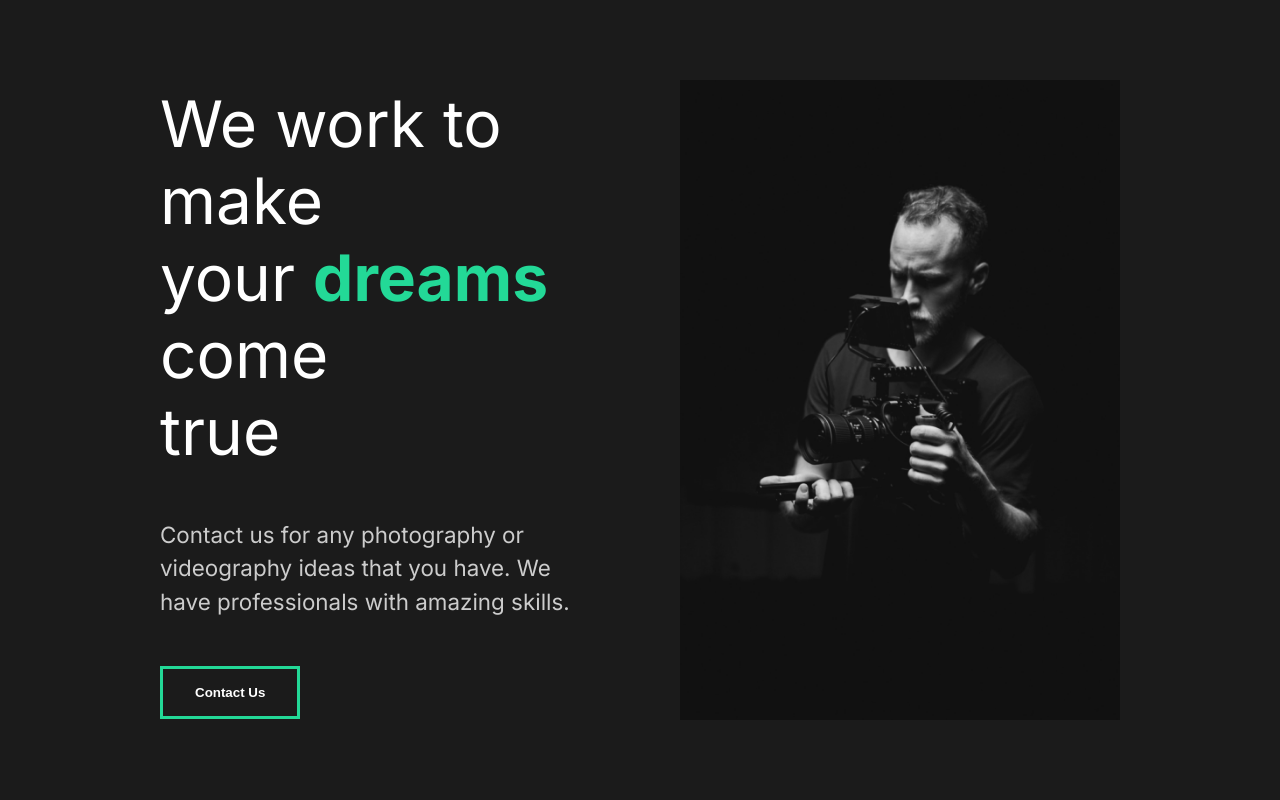
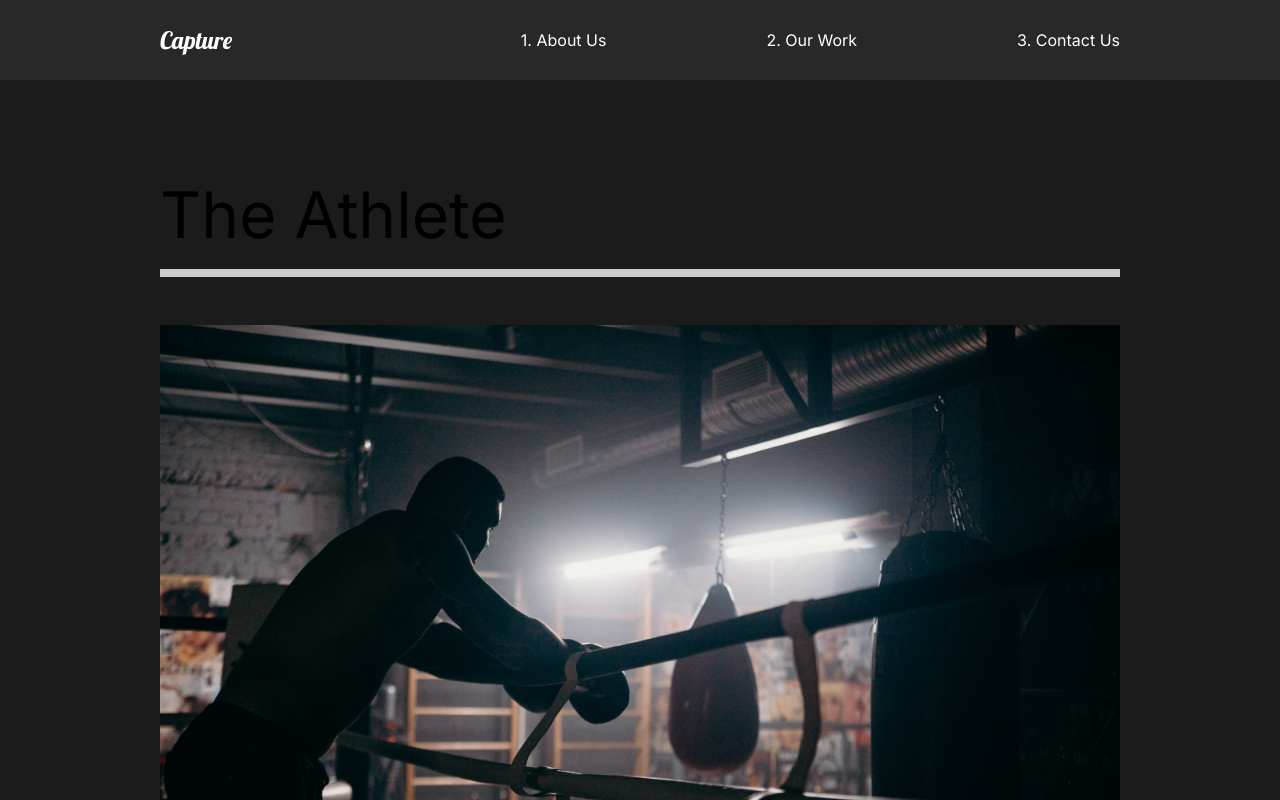
Before and after one commit to bobpatton3/react-training-capture-project, a React (Create React App) app: page /work in a window 1280 px wide. Shown: the top 800 px of the page. Built offline with nearby package versions, Linux system fonts and the light colour scheme.

Commit message:
After Section 11

```diff
--- a/src/App.js
+++ b/src/App.js
@@ -1,12 +1,25 @@
 import React from 'react';
 import AboutUs from './pages/AboutUs';
+import ContactUs from './pages/ContactUs';
+import OurWork from './pages/OurWork';
+import MovieDetail from './pages/MovieDetail';
 import GlobalStyle from './components/GlobalStyle';
+import Nav from './components/Nav';
+import { Routes, Route, BrowserRouter } from 'react-router-dom';
 
 function App() {
   return (
     <div className="App">
       <GlobalStyle />
-      <AboutUs />
+      <BrowserRouter>
+        <Nav />
+        <Routes>
+          <Route path="/" element={<AboutUs />} />
+          <Route path="work/*" element={<OurWork />} />
+          <Route path="contact" element={<ContactUs />} />
+          <Route path="work/:id" element={<MovieDetail />} />
+        </Routes>
+      </BrowserRouter>
     </div>
   );
 }
--- a/src/components/AboutSection.js
+++ b/src/components/AboutSection.js
@@ -1,6 +1,5 @@
 import React from "react";
 import home1 from '../img/home1.png';
-import styled from "styled-components";
 import {About, Description, Image, Hide} from '../style.js';
 
 const AboutSection = () => {
--- a/src/components/FaqSection.js
+++ b/src/components/FaqSection.js
@@ -1,8 +1,10 @@
 import React from "react";
+import styled from "styled-components";
+import {About} from '../style.js';
 
 const FaqSection = () => {
     return (
-        <div className="faq">
+        <Faq>
             <h2>Any Questions <span>FAQ</span></h2>
             <div className="question">
                 <h4>How Do I Start?</h4>
@@ -13,6 +15,7 @@
                         Necessitatibus, neque.
                     </p>
                 </div>
+                <div className="faq-line"></div>
             </div>
             <div className="question">
                 <h4>Daily Schedule?</h4>
@@ -23,6 +26,7 @@
                         Necessitatibus, neque.
                     </p>
                 </div>
+                <div className="faq-line"></div>
             </div>
             <div className="question">
                 <h4>Different Payment Methods?</h4>
@@ -33,6 +37,7 @@
                         Necessitatibus, neque.
                     </p>
                 </div>
+                <div className="faq-line"></div>
             </div>
 
             <div className="question">
@@ -44,9 +49,37 @@
                         Necessitatibus, neque.
                     </p>
                 </div>
+                <div className="faq-line"></div>
             </div>
-        </div>
-    )
+        </Faq>
+    );
 }
 
+const Faq = styled(About)`
+    display: block;
+    span{
+        display: block;
+    }
+    h2 {
+        padding-bottom: 2rem;
+        font-weight: lighter;
+    }
+    .faq-line {
+        background: #cccccc;
+        height: 0.2rem;
+        margin: 2rem 0rem;
+        width: 100%;
+    }
+    .question {
+        padding: 3rem 0rem;
+        cursor: pointer;
+    }
+    .answer {
+        padding: 2rem 0rem;
+        p{
+            padding: 1rem 0rem;
+        }
+    }
+`;
+
 export default FaqSection;
--- a/src/components/GlobalStyle.js
+++ b/src/components/GlobalStyle.js
@@ -36,6 +36,7 @@
 }
 h4 {
     font-weight: bold;
+    font-size: 2rem;
 }
 span {
     font-weight: bold;
--- /dev/null
+++ b/src/components/Nav.js
@@ -0,0 +1,51 @@
+import React from "react";
+import styled from "styled-components";
+import { Link } from "react-router-dom";
+
+const Nav = () => {
+    return(
+        <StyledNav>
+            <h1><Link id="logo" to="">Capture</Link></h1>
+            <ul>
+                <li>
+                    <Link to="">1. About Us</Link>
+                </li>
+                <li>
+                    <Link to="work">2. Our Work</Link>
+                </li>
+                <li>
+                    <Link to="contact">3. Contact Us</Link>
+                </li>
+            </ul>
+        </StyledNav>
+    );
+}
+
+const StyledNav = styled.nav`
+    min-height: 10vh;
+    display: flex;
+    margin: auto;
+    justify-content: space-between;
+    align-items: center;
+    padding: 1rem 10rem;
+    background: #282828;
+    a {
+        color: white;
+        text-decoration: none;
+    }
+    ul {
+        display: flex;
+        list-style: none;
+    }
+    #logo {
+        font-size: 1.5rem;
+        font-family: "Lobster", cursive;
+        font-weight: lighter;
+    }
+    li {
+        padding-left: 10rem;
+        position: relative;
+    }
+`
+
+export default Nav;
--- a/src/components/ServicesSection.js
+++ b/src/components/ServicesSection.js
@@ -5,7 +5,7 @@
 import teamwork from '../img/teamwork.svg';
 import home2 from '../img/home2.png';
 import styled from "styled-components";
-import {About, Description, Image, Hide} from '../style.js';
+import {About, Description, Image} from '../style.js';
 
 const ServicesSection = () => {
     return (
--- /dev/null
+++ b/src/movieState.js
@@ -0,0 +1,81 @@
+//Import Images
+import athlete from "./img/athlete-small.png";
+import goodtimes from "./img/goodtimes-small.png";
+import theracer from "./img/theracer-small.png";
+import athlete2 from "./img/athlete2.png";
+import goodtimes2 from "./img/good-times2.jpg";
+import theracer2 from "./img/the-racer2.jpg";
+
+export const MovieState = () => {
+  return [
+    {
+      title: "The Athlete",
+      mainImg: athlete,
+      secondaryImg: athlete2,
+      url: "/work/the-athlete",
+      awards: [
+        {
+          title: "Truly A masterpiece",
+          description:
+            "“Lorem Ipsum is simply dummy text of the printing and typesetting industry.”",
+        },
+        {
+          title: "Fresh look on a brutal sport.",
+          description:
+            "“Lorem Ipsum is simply dummy text of the printing and typesetting industry.”",
+        },
+        {
+          title: "It’s okay lmao.",
+          description:
+            "“Lorem Ipsum is simply dummy text of the printing and typesetting industry.”",
+        },
+      ],
+    },
+    {
+      title: "Good Times",
+      mainImg: goodtimes,
+      url: "/work/good-times",
+      secondaryImg: goodtimes2,
+      awards: [
+        {
+          title: "Truly A masterpiece",
+          description:
+            "“Lorem Ipsum is simply dummy text of the printing and typesetting industry.”",
+        },
+        {
+          title: "Fresh look on a brutal sport.",
+          description:
+            "“Lorem Ipsum is simply dummy text of the printing and typesetting industry.”",
+        },
+        {
+          title: "It’s okay lmao.",
+          description:
+            "“Lorem Ipsum is simply dummy text of the printing and typesetting industry.”",
+        },
+      ],
+    },
+    {
+      title: "The Racer",
+      mainImg: theracer,
+      url: "/work/the-racer",
+      secondaryImg: theracer2,
+      awards: [
+        {
+          title: "Truly A masterpiece",
+          description:
+            "“Lorem Ipsum is simply dummy text of the printing and typesetting industry.”",
+        },
+        {
+          title: "Fresh look on a brutal sport.",
+          description:
+            "“Lorem Ipsum is simply dummy text of the printing and typesetting industry.”",
+        },
+        {
+          title: "It’s okay lmao.",
+          description:
+            "“Lorem Ipsum is simply dummy text of the printing and typesetting industry.”",
+        },
+      ],
+    },
+  ];
+};
--- /dev/null
+++ b/src/pages/ContactUs.js
@@ -0,0 +1,11 @@
+import React from "react";
+
+const ContactUs = () => {
+    return (
+        <div>
+            <h1>Contact Us</h1>
+        </div>
+    )
+}
+
+export default ContactUs;
--- /dev/null
+++ b/src/pages/MovieDetail.js
@@ -0,0 +1,108 @@
+import React, {useState, useEffect} from "react";
+import styled from "styled-components";
+import { useNavigate, useLocation } from 'react-router-dom';
+import { MovieState } from '../movieState';
+
+const MovieDetail = () => {
+    const navigate = useNavigate();
+    const [movies, setMovies] = useState(MovieState);
+    const [movie, setMovie] = useState(null);
+    const url = useLocation().pathname;
+
+    useEffect(() => {
+        const currentMovie = movies.filter((stateMovie) => stateMovie.url === url);
+        setMovie(currentMovie[0]);
+    }, [movies, url]);
+
+    return (
+        <>
+        {movie && (
+            <Details>
+                <HeadLine>
+                    <h2>{movie.title}</h2>
+                    <img src={movie.mainImg} alt="movie" />
+                </HeadLine>
+                <Awards >
+                    {movie.awards.map((award) => (
+                        <Award
+                            title={award.title}
+                            description={award.description}
+                            key={award.title}
+                        />
+                    ))}
+                </Awards>
+                <ImageDisplay>
+                    <img src={movie.secondaryImg} alt="movie" />
+                </ImageDisplay>
+            </Details>
+        )}
+        </ >
+    );
+}
+
+const Details = styled.div`
+    color: white;
+`
+
+const Awards = styled.div`
+    min-height: 80vh;
+    display: flex;
+    margin: 5rem 10rem;
+    align-items: center;
+    justify-content: space-around;
+`
+
+const AwardStyle = styled.div`
+    padding: 5rem;
+    h3{
+        font-size: 2rem;
+    }
+    .line{
+        width: 100%;
+        background: #23d997;
+        height: 0.5rem;
+        margin: 1rem 0rem;
+    }
+    p{
+        padding: 2rem 0rem;
+    }
+`
+
+const Award = ({title, description}) => {
+    return(
+        <AwardStyle>
+            <h3>{title}</h3>
+            <div className="line"></div>
+            <p>{description}</p>
+        </AwardStyle>
+    );
+}
+
+const HeadLine = styled.div`
+    min-height: 90vh;
+    padding-top: 20vh;
+    position: relative;
+    h2 {
+        position: absolute;
+        top: 10%;
+        left: 50%;
+        transform: translate(-50%, -10%);
+    }
+    img {
+        width: 100%;
+        height: 70vh;
+        object-fit: cover;
+    }
+`
+
+
+const ImageDisplay = styled.div`
+    min-height: 50vh;
+    img{
+        width: 100%;
+        height: 100%;
+        object-fit: cover;
+    }
+`
+
+export default MovieDetail;
--- /dev/null
+++ b/src/pages/OurWork.js
@@ -0,0 +1,61 @@
+import React from "react";
+import styled from "styled-components";
+import { Link } from "react-router-dom";
+
+//Images
+import athlete from '../img/athlete-small.png';
+import theracer from '../img/theracer-small.png';
+import goodtimes from '../img/goodtimes-small.png';
+
+const OurWork = () => {
+    return (
+        <Work>
+            <Movie>
+                <h2>The Athlete</h2>
+                <div className="line"></div>
+                <Link to="/work/the-athlete">
+                    <img src={athlete} alt="ahtlete" />
+                </Link>
+            </Movie>
+            <Movie>
+                <h2>The Racer</h2>
+                <div className="line"></div>
+                <Link to="/work/the-racer">
+                    <img src={theracer} alt="theracer" />
+                </Link>
+            </Movie>
+            <Movie>
+                <h2>Good Times</h2>
+                <div className="line"></div>
+                <Link to="/work/good-times">
+                    <img src={goodtimes} alt="goodtimes" />
+                </Link>
+            </Movie>
+        </Work>
+    )
+}
+
+const Work = styled.div`
+    min-height: 100vh;
+    overflow: hidden;
+    padding: 5rem 10rem;
+    h2{
+        padding: 1rem 0rem;
+    }
+`;
+
+const Movie = styled.div`
+    padding-bottom: 10rem;
+    .line{
+        height: 0.5rem;
+        background: #cccccc;
+        margin-bottom: 3rem;
+    }
+    img{
+        width: 100%;
+        height: 70vh;
+        object-fit: cover;
+    }
+`
+
+export default OurWork;
```
